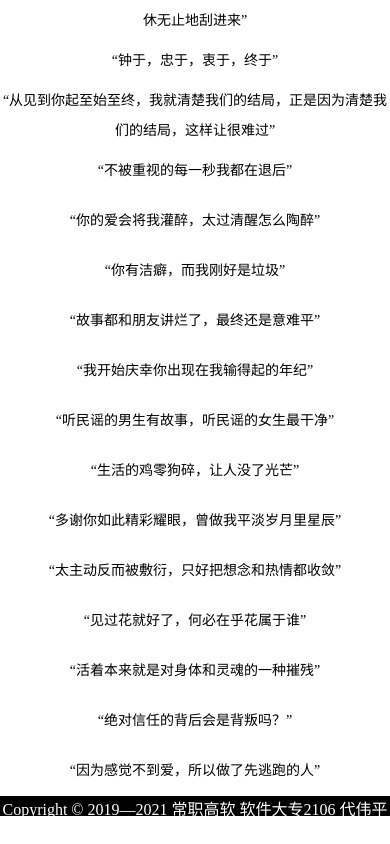
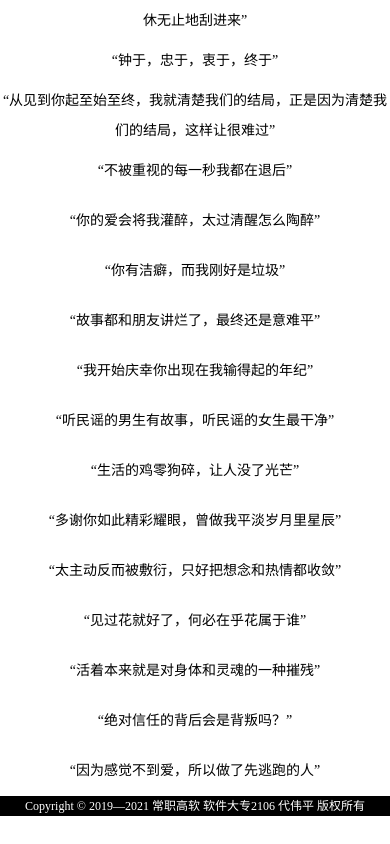
Before and after one commit to Jiuhe1129/wy, a plain HTML site: page index.html in a window 390 px wide. Shown: the part 1764-2608 px from the top of the page. After the commit the page ends 2580 px from the top, so only its background shows below. Drawn offline with Linux system fonts and the light colour scheme.

Commit message:
Update style.css

```diff
--- a/css/style.css
+++ b/css/style.css
@@ -25,5 +25,5 @@ nav ul li a{color: #000;}
     .main .lp .sj{line-height: 30px;}
     .main ul li:nth-child(n+2){font-size: 14px; line-height: 50px; }
     .main ul li:nth-child(n+2):hover{font-size: 15px;}
-
+    .banquan{font-size: 12px; line-height: 20px;}
   }
```
